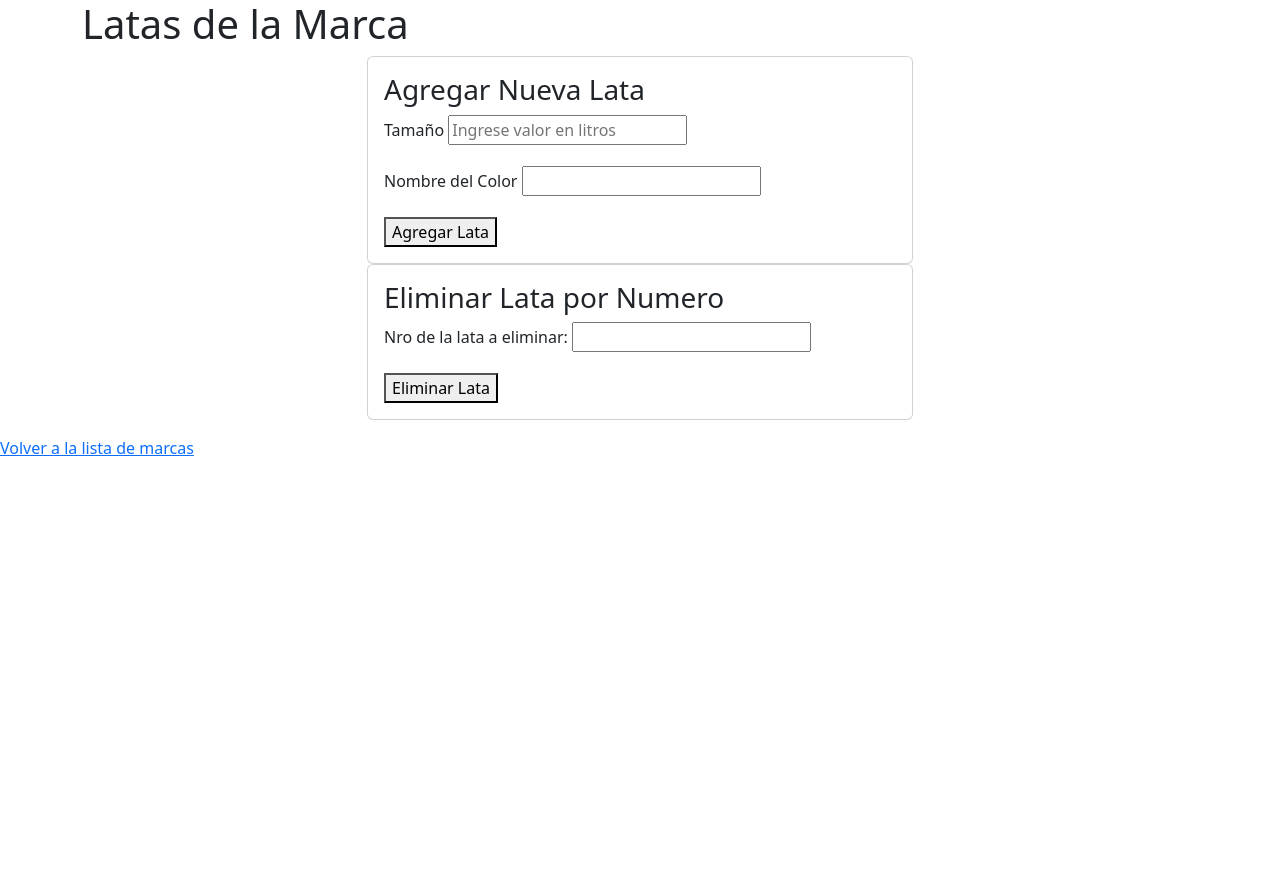
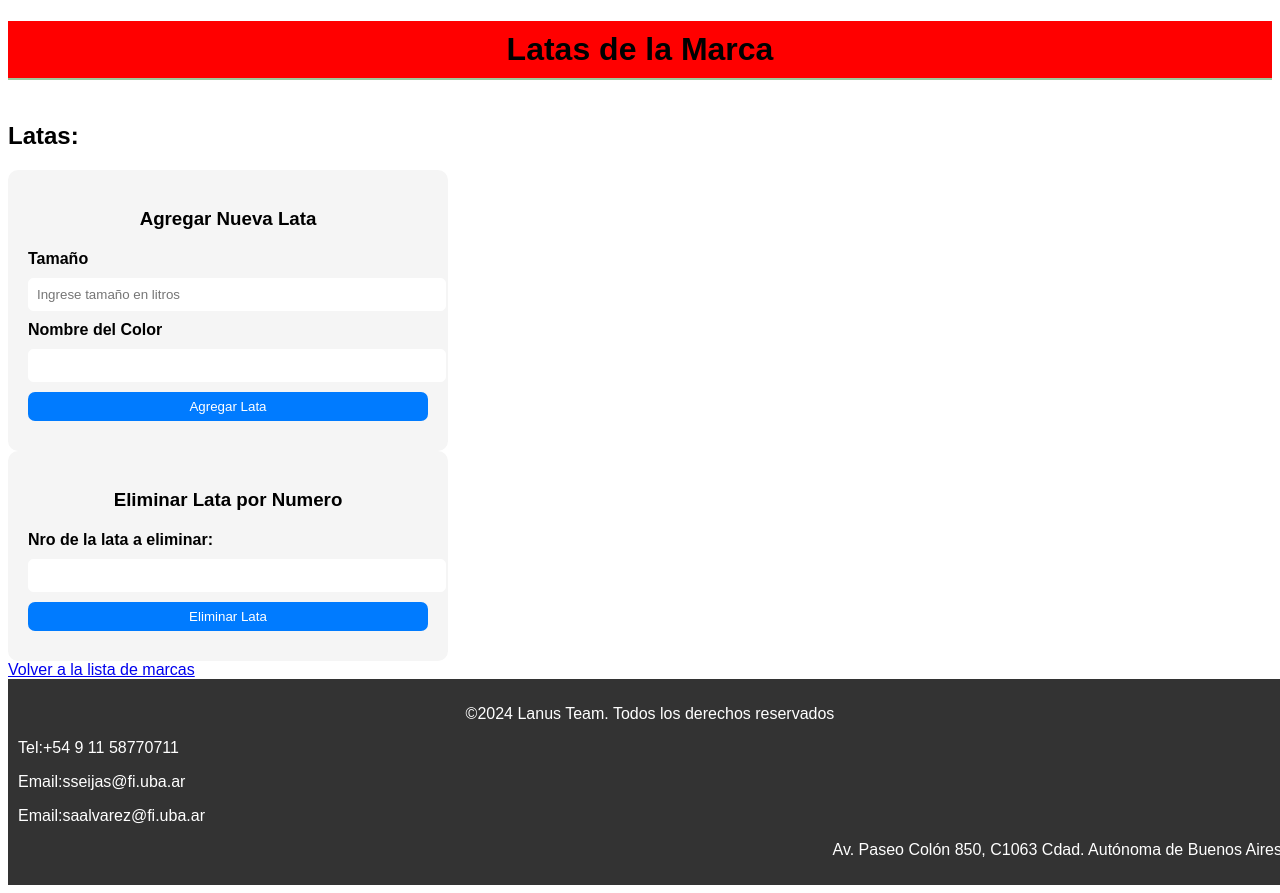
Before and after one commit to SaantiSeijas/TP1-introduccion, a Flask app: template templates/latas.html in a window 1280 px wide. Before the commit the page ends 456 px from the top, so only its background shows below. Run offline with Flask 3, Linux system fonts and the light colour scheme; the template is opened without the code that fills it, so the values that code supplies are empty; some libraries are stand-ins or nearby versions.

Commit message:
Agrego diseño de css a index.html y latas.html

```diff
--- a/templates/latas.html
+++ b/templates/latas.html
@@ -4,23 +4,106 @@
     <meta charset="UTF-8">
     <meta name="viewport" content="width=device-width, initial-scale=1.0">
     <title>Latas de {{ marca.nombre }}</title>
-    <link href="https://cdn.jsdelivr.net/npm/bootstrap@5.3.2/dist/css/bootstrap.min.css" rel="stylesheet" integrity="sha384-T3c6CoIi6uLrA9TneNEoa7RxnatzjcDSCmG1MXxSR1GAsXEV/Dwwykc2MPK8M2HN" crossorigin="anonymous">
 </head>
-<body data-bs-theme="light">
+<body>
+    <style>
+        #encabezado{
+                background-color:red;
+                padding: 10px;
+                text-align: center;
+            border-bottom: 2px solid #9bc99c;
+        }
+        body{
+            background-color:white;
+            font-family:arial,sans-serif;
+            font-weight: 200;
+        }
+        .editar{
+            display: flex;
+            justify-content: left;
+            align-items: left;
+            margin: 0;
+        }
+        form label{
+            font-weight: bold;
+            display: block;
+        }
+        .formulario{
+            background-color:whitesmoke;
+            width: 80%;
+            max-width: 400px;
+            padding: 20px;
+            border-radius: 10px;
+        }
+        .formulario h3{
+            text-align: center;
+            margin-bottom: 20px;
+        }
+        .formulario label,input,button{
+            display: block;
+            width: 100%;
+            margin-bottom: 10px;
+        }
+        .formulario label{
+            font-weight: bold;
+        }
+        .formulario input{
+            padding: 8px;
+            border: 1px solid white;
+            border-radius: 5px;
+        }
+        .formulario button{
+            background-color: #007bff;
+            color:#fff;
+            border: none;
+            border-radius: 7px;
+            padding: 0.5em;
+            cursor: pointer;
+        }
+        footer{
+            background-color: #333;
+            color:#fff;
+            text-align: center;
+            padding: 10px;
+            position: relative;
+            bottom:0;
+            width: 100%;
+        }
+        .contacto{
+            text-align: left;
+        }
+        .lugar{
+            text-align: right;
+        }
+        </style>
+
+
+
+
+
     <div class="container">
         <div class="row">
             <div class="col"></div>
-                <h1>Latas de la Marca {{ marca.nombre }}</h1>
+                <h1 id="encabezado">Latas de la Marca {{ marca.nombre }}</h1>
                 <div class="col-12 col-md-10 col-lg-6 mx-auto">
+                <div class="editar">
+                    <h2>Latas:</h2>
+                    <ul>
+                        {% for lata in latas %}
+                            <li>Nro de lata: {{lata.id}} - Tamaño: {{ lata.tamanio }}L - Precio: ${{ lata.precio }} - Color: {{ lata.color.nombre }}</li>
+                        {% endfor %}
+                    </ul>
+                </div>
                     <div class="card">
                         <div class="card-body">
                             <!-- Formulario para agregar una lata -->
+                        <div class="formulario">
                             <h3>Agregar Nueva Lata</h3>
                             <form action="/agregar_lata" method="POST">
                                 <div class="mb-3">
                                     <input type="hidden" id="marca_id" name="marca_id" value="{{ marca.id }}">
                                     <label for="tamanio" class="form-label">Tamaño</label>
-                                    <input type="number" id="tamanio" name="tamanio" placeholder="Ingrese valor en litros"required>
+                                    <input type="number" id="tamanio" name="tamanio" placeholder="Ingrese tamaño en litros"required>
                                 </div>
                                 <div class="mb-3">
                                     <label for="nombre_color" class="form-label">Nombre del Color</label>
@@ -29,10 +112,12 @@
                                 <button type="submit">Agregar Lata</button>
                             </form>
                         </div>
+                        </div>
                     </div>
                     <div class="card">
                         <div class="card-body">
                             <!-- Formulario para eliminar una lata por numero -->
+                        <div class="formulario">
                             <h3>Eliminar Lata por Numero</h3>
                             <form action="/eliminar_lata" method="POST">
                                 <div class="mb-3">
@@ -42,17 +127,25 @@
                                 <button type="submit">Eliminar Lata</button>
                             </form>
                         </div>
+                        </div>
                     </div>
                 </div>
         </div>
     </div>
-    <ul>
-        {% for lata in latas %}
-            <li>Nro de lata: {{lata.id}} - Tamaño: {{ lata.tamanio }}L - Precio: ${{ lata.precio }} - Color: {{ lata.color.nombre }}</li>
-        {% endfor %}
-    </ul>
-
     <a href="{{ url_for('home') }}">Volver a la lista de marcas</a>
+    <footer>
+        <div class="derechos">
+            <p>&copy;2024 Lanus Team. Todos los derechos reservados</p>
+        </div>
+        <div class="contacto">
+            <p>Tel:+54 9 11 58770711</p>
+            <p>Email:sseijas@fi.uba.ar</p>
+            <p>Email:saalvarez@fi.uba.ar</p>
+        </div>
+        <div class="lugar">
+            <p>Av. Paseo Colón 850, C1063 Cdad. Autónoma de Buenos Aires</p>
+        </div>
+    </footer>
 
 </body>
 </html>
```
Also changed, not shown: templates/index.html (+97 -6 lines).
